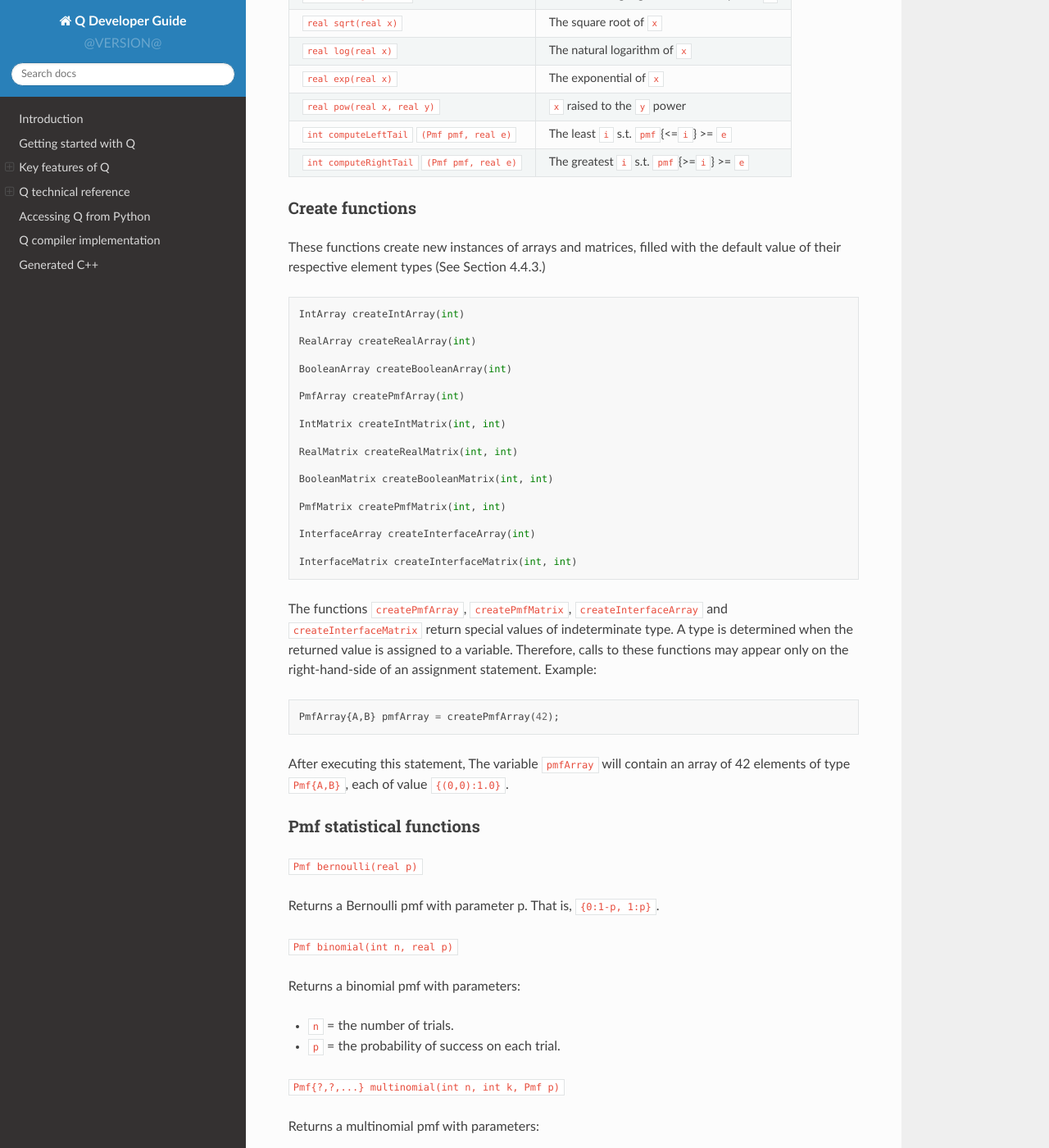
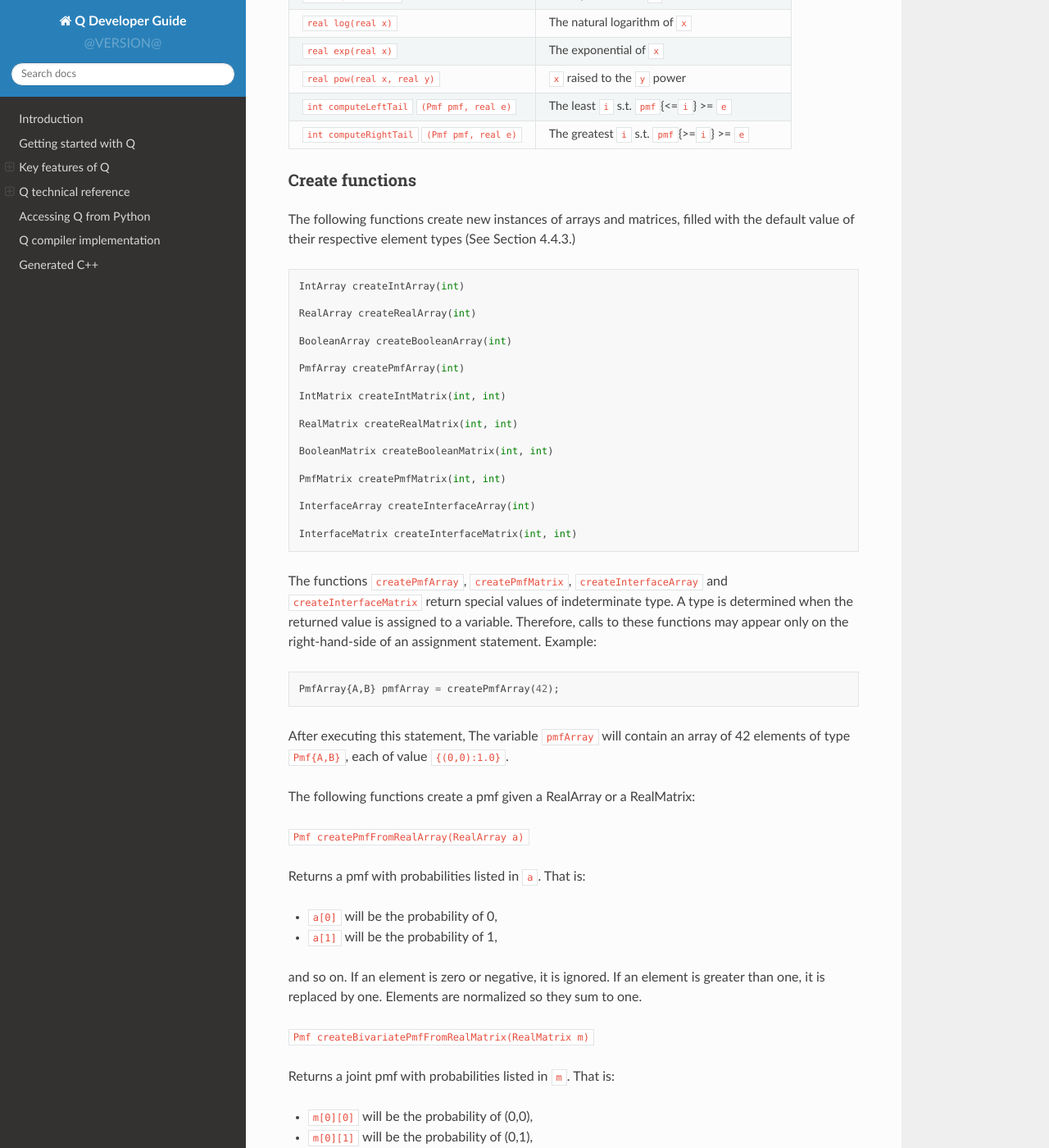
Before and after one commit to qplex/q-development-kit, a Sphinx documentation site: the page built from docs/guide.rst, in a window 1280 px wide and 1400 px high, scrolled down 13360 px. Shown: the whole window at 82% size. Built offline with Sphinx 7.4.7 and the Read the Docs theme 2.0.0, drawn with Linux system fonts in a browser that asks for light colours; some of the changed text lies outside the part shown.

Commit message:
add createBivariatePmfFromRealMatrix, remove factorial built-in functions
factorial has integer overflow problems

Co-Authored-By: Steve Hackman <161142409+steve-hackman@users.noreply.github.com>

```diff
--- a/docs/guide.rst
+++ b/docs/guide.rst
@@ -712,7 +710,7 @@ Arithmetic functions
 Create functions
 ^^^^^^^^^^^^^^^^^^^^^^^
 
-These functions create new instances of arrays and matrices, filled with
+The following functions create new instances of arrays and matrices, filled with
 the default value of their respective element types (See Section 4.4.3.)
 
 ::
@@ -750,6 +748,32 @@ appear only on the right-hand-side of an assignment statement. Example:
 After executing this statement, The variable ``pmfArray`` will contain
 an array of 42 elements of type ``Pmf{A,B}``, each of value
 ``{(0,0):1.0}``.
+
+The following functions create a pmf given a RealArray or a RealMatrix:
+
+``Pmf createPmfFromRealArray(RealArray a)``
+
+Returns a pmf with probabilities listed in ``a``. That is:
+
+-  ``a[0]`` will be the probability of 0,
+-  ``a[1]`` will be the probability of 1,
+
+and so on.
+If an element is zero or negative, it is ignored.
+If an element is greater than one, it is replaced by one.
+Elements are normalized so they sum to one.
+
+``Pmf createBivariatePmfFromRealMatrix(RealMatrix m)``
+
+Returns a joint pmf with probabilities listed in ``m``. That is:
+
+-  ``m[0][0]`` will be the probability of (0,0),
+-  ``m[0][1]`` will be the probability of (0,1),
+
+and so on.
+If an element is zero or negative, it is ignored.
+If an element is greater than one, it is replaced by one.
+Elements are normalized so they sum to one.
 
 Pmf statistical functions
 ^^^^^^^^^^^^^^^^^^^^^^^^^^
@@ -882,12 +900,12 @@ An interface is called the same way a function is called:
 If the interface has not been assigned an implementation, the call
 generates a runtime error.
 
-An interfaceArray declaration takes the same form as an interface
+An InterfaceArray declaration takes the same form as an interface
 declaration:
 
 ::
 
-       interfaceArray int ha(Pmf p);
+       InterfaceArray int ha(Pmf p);
 
 You can then use an initializer to assign it a value:
 
@@ -896,9 +914,17 @@ You can then use an initializer to assign it a value:
        ha = [f,f,f];
 
 If the size of the array is not known at compile time, you can use
-createInterfaceArray to create an instance.
+createInterfaceArray to create an instance:
 
-The declaration of an interfaceMatrix follows the same format.
+::
+
+       ha = createInterfaceArray(n);
+       for (i = 0 to n-1) {
+           ha[i] = f;
+       }
+
+
+The declaration and assignment of an InterfaceMatrix follows a similar format.
 
 Additional rules
 ~~~~~~~~~~~~~~~~~~~~
@@ -1106,6 +1132,9 @@ Then values can be assigned from Python according to:
        engine.p = {1:0.1, 2:0.2, 3:0.3, 4:0.4}
        engine.q = {(1,7):0.1, (2,3):0.2, (3,9):0.3, (4,7):0.4}
 
+Such pmf assignments are subject to the same conventions as pmf initializers in Q source (Section 4.4.2),
+but in Python duplicate entries in a dictionary overwrite earlier values.
+
 Be aware that converting objects between Q and Python representations
 can be time-consuming. For example, a joint pmf is implemented in Q as a
 tree of one-dimensional real arrays, but is exposed to Python as a
```
Also changed, not shown: other parts of docs/guide.rst (+5 -13 lines), 6 other files.
